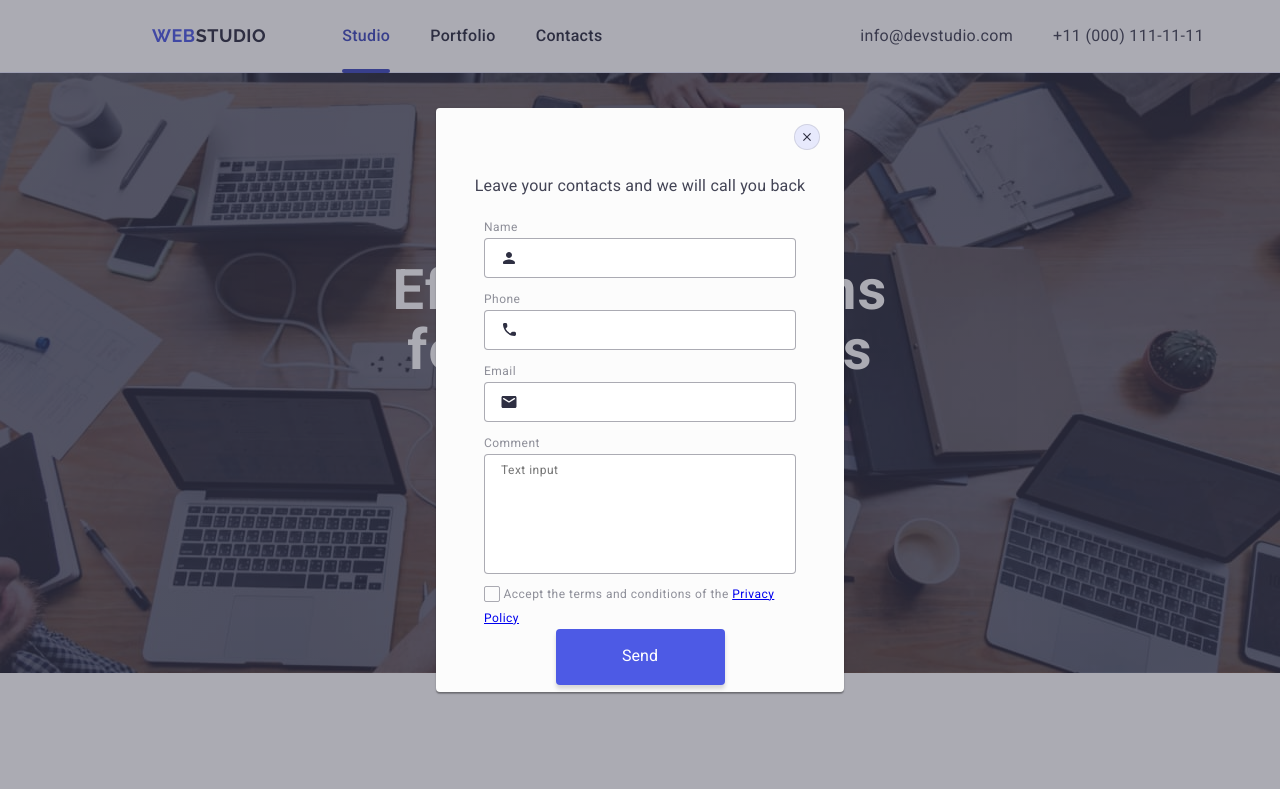
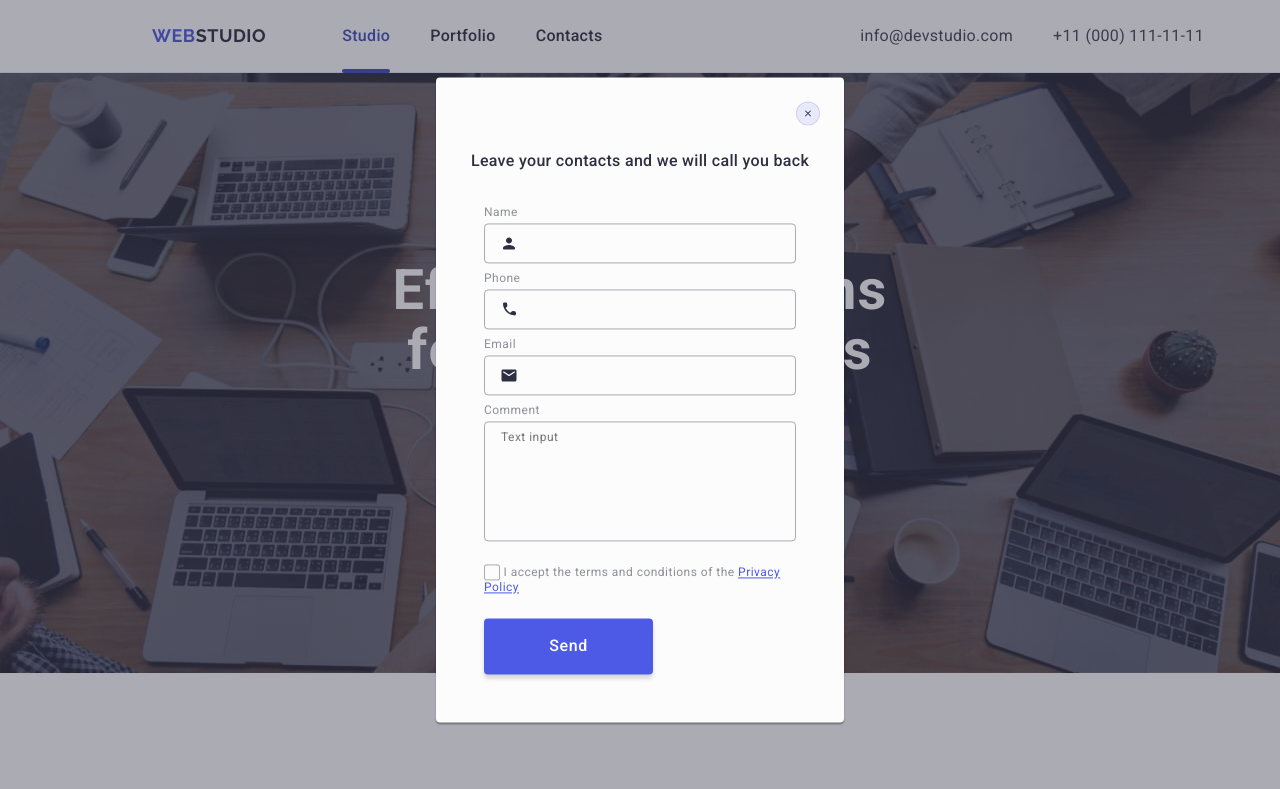
Before and after one commit to Andrii-Sliusarenko/goit-markup-hw-05, a plain HTML site: page index.html in a window 1280 px wide. Shown: the top 789 px of the page. Drawn offline with nearby package versions, Linux system fonts and the light colour scheme.

Commit message:
add initial files

```diff
--- a/css/style.css
+++ b/css/style.css
@@ -497,9 +497,11 @@ img {
   width: 100%;
   height: 100%;
   z-index: 999;
+  transition: opacity 250ms cubic-bezier(0.4, 0, 0.2, 1),
+    visibility 250ms cubic-bezier(0.4, 0, 0.2, 1);
 }
 .modal {
-  position: relative;
+  position: absolute;
   top: 50%;
   left: 50%;
   transform: translate(-50%, -50%);
@@ -508,46 +510,64 @@ img {
   box-shadow: 0 1px 1px 0 rgba(0, 0, 0, 0.14), 0 1px 3px 0 rgba(0, 0, 0, 0.12),
     0 2px 1px 0 rgba(0, 0, 0, 0.2);
   width: 408px;
-  height: 584px;
+  min-height: 584px;
   display: flex;
   flex-direction: column;
   justify-content: center;
   align-items: center;
   fill: #2e2f42;
+  transition: transform 250ms cubic-bezier(0.4, 0, 0.2, 1);
+  padding: 72px 24px 24px 24px;
 }
-.close-container {
-  margin-top: 24px;
-  margin-right: 24px;
-  margin-left: auto;
-  margin-bottom: 24px;
-}
+
 .modal-close-button {
+  position: absolute;
+  width: 24px;
+  height: 24px;
+  top: 24px;
+  right: 24px;
   display: flex;
   justify-content: center;
   align-items: center;
-
+  padding: 0;
   border: 1px solid rgba(0, 0, 0, 0.1);
   border-radius: 100%;
   background-color: #e7e9fc;
   fill: #2e2f42;
   padding: 8px;
   transition: background-color 250ms cubic-bezier(0.4, 0, 0.2, 1),
-    fill 250ms cubic-bezier(0.4, 0, 0.2, 1);
+    border 250ms cubic-bezier(0.4, 0, 0.2, 1);
+  cursor: pointer;
+}
+.close-icon {
+  transition: fill 250ms cubic-bezier(0.4, 0, 0.2, 1);
 }
 .modal-close-button:hover,
-.modal-close-button:focus {
+.modal-close-button:focus + .close-icon {
   background-color: #404bbf;
+  border: none;
   fill: #ffffff;
+}
+.modal-text {
+  font-weight: 500;
+  text-align: center;
+  letter-spacing: 0.02em;
+  color: #2e2f42;
+  margin-bottom: 16px;
 }
 .modal-form {
   width: 360px;
   height: 100%;
   padding: 16px 24px;
 }
+.modal-form-container {
+  margin-bottom: 8px;
+}
 .modal-label {
+  display: block;
   font-weight: 400;
   font-size: 12px;
-  line-height: 117%;
+  line-height: 1.17;
   letter-spacing: 0.04em;
   color: #8e8f99;
   margin-bottom: 4px;
@@ -560,11 +580,16 @@ img {
   width: 100%;
   height: 40px;
   margin-bottom: 8px;
-  transition: border 250ms cubic-bezier(0.4, 0, 0.2, 1);
-  outline: none;
+  background-color: transparent;
+  padding-left: 38px;
+  transition: border-color 250ms cubic-bezier(0.4, 0, 0.2, 1);
+  outline: transparent;
 }
 .modal-form-input:focus {
-  border: 1px solid rgba(77, 90, 229, 1);
+  border-color: #4d5ae5;
+}
+.textarea-container {
+  margin-bottom: 16px;
 }
 .textarea-form-input {
   width: 100%;
@@ -573,14 +598,13 @@ img {
   border: 1px solid rgba(46, 47, 66, 0.4);
   border-radius: 4px;
   transition: border 250ms cubic-bezier(0.4, 0, 0.2, 1);
-  outline: none;
-
-  font-weight: 400;
   font-size: 12px;
-  line-height: 117%;
+  line-height: 1.17;
   letter-spacing: 0.04em;
-  padding-top: 8px;
-  padding-left: 16px;
+  color: rgba(46, 47, 66, 0.4);
+  background-color: transparent;
+  padding: 8px 16px;
+  outline: transparent;
 }
 
 .input-container {
@@ -600,6 +624,9 @@ img {
 .textarea-form-input:active {
   border: 1px solid rgba(77, 90, 229, 1);
 }
+.modal-checkbox-container {
+  margin-bottom: 24px;
+}
 .modal-checkbox-item {
   width: 16px;
   height: 16px;
@@ -613,24 +640,30 @@ img {
   align-items: center;
   fill: transparent;
 }
-.privacy-form-input:checked + .modal-checkbox-item .modal-checkbox-label {
-  background-color: rgba(64, 75, 191, 1);
-  border: 1px solid rgba(64, 75, 191, 1);
-  fill: rgba(244, 244, 253, 1);
+.privacy-form-input:checked + .modal-checkbox-item {
+  background-color: #404bbf;
+  border: none;
+  fill: #f4f4fd;
 }
-.modal-send-container {
-  display: flex;
-  justify-content: center;
-  align-items: center;
+.user-privacy-link {
+  color: #4d5ae5;
 }
+
 .modal-send-btn {
+  display: block;
   border-radius: 4px;
   padding: 16px 32px;
-  width: 169px;
+  min-width: 169px;
   height: 56px;
   box-shadow: 0 4px 4px 0 rgba(0, 0, 0, 0.15);
   background-color: #4d5ae5;
+  font-family: "Roboto", sans-serif;
+  font-size: 16px;
+  font-weight: 500;
+  line-height: 1.5;
+  letter-spacing: 0.04em;
   color: #ffffff;
+  cursor: pointer;
   border: none;
   transition: background-color 250ms cubic-bezier(0.4, 0, 0.2, 1);
 }
--- a/index.html
+++ b/index.html
@@ -493,7 +493,7 @@
             <label class="form-label">
               <input
                 class="form-input"
-                type="text"
+                type="email"
                 name="email"
                 placeholder="E-mail"
               />
@@ -512,24 +512,23 @@
     <!-- ===  MODAL WINDOW  === -->
     <div class="modal-overlay is-open">
       <div class="modal">
-        <div class="close-container">
         <button class="modal-close-button" type="button">
           <svg class="close-icon" width="8" height="8">
             <use href="./images/icons.svg#icon-close"></use>
           </svg>
         </button>
-        </div>
 
         <p class="modal-text">Leave your contacts and we will call you back</p>
 
         <form class="modal-form">
-          <label class="modal-label" for="username">Name</label>
+          <div class="modal-form-container">
+            <label class="modal-label" for="use-rname">Name</label>
             <div class="input-container">
               <input
                 class="modal-form-input"
                 type="text"
-              name="username"
-              id="username"
+                name="user-name"
+                id="user-name"
               />
               <svg class="modal-icon" width="18" height="24">
                 <use href="./images/icons.svg#icon-person"></use>
@@ -561,35 +560,40 @@
                 <use href="./images/icons.svg#icon-email"></use>
               </svg>
             </div>
-
-          <label class="modal-label" for="comment">Comment</label>
+            <div class="textarea-container">
+              <label class="modal-label" for="user-comment">Comment</label>
               <textarea
                 class="textarea-form-input"
-            name="comment"
-            id="comment"
+                name="user-comment"
+                id="user-comment"
                 placeholder="Text input"
               ></textarea>
+            </div>
+
             <div class="modal-checkbox-container">
               <input
                 class="privacy-form-input visually-hidden"
                 type="checkbox"
-              name="privacy"
-              id="privacy"
+                name="user-privacy"
+                id="user-privacy"
                 value="true"
               />
-            <label class="modal-checkbox-label modal-label" for="privacy"
+              <label class="modal-checkbox-label modal-label" for="user-privacy"
                 ><span class="modal-checkbox-item">
                   <svg class="checkbox-icon" width="10" height="8">
                     <use href="./images/icons.svg#icon-checkbox"></use>
                   </svg>
                 </span>
-              Accept the terms and conditions of the
-              <a href="./index.html" class="modal-checkbox-link"
+                I accept the terms and conditions of the
+                <a
+                  class="user-privacy-link"
+                  href="./index.html"
+                  class="modal-checkbox-link"
                   >Privacy Policy</a
                 >
               </label>
             </div>
-          <div class="modal-send-container">
+
             <button class="modal-send-btn" type="submit">Send</button>
           </div>
         </form>
```
Lines whose indentation alone changed are shown as unchanged.
